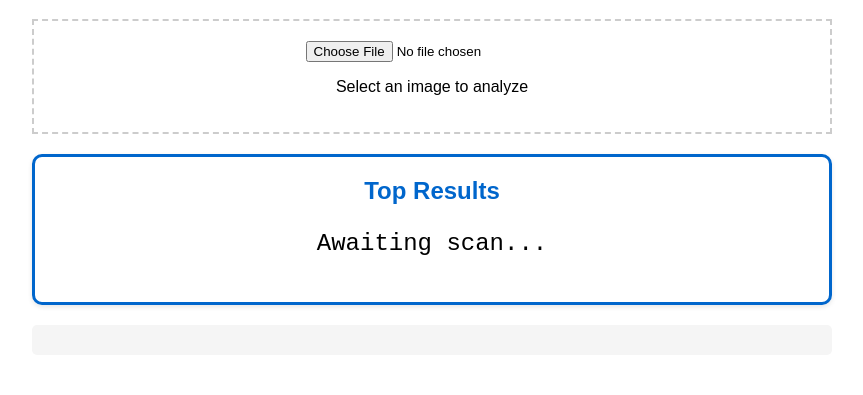
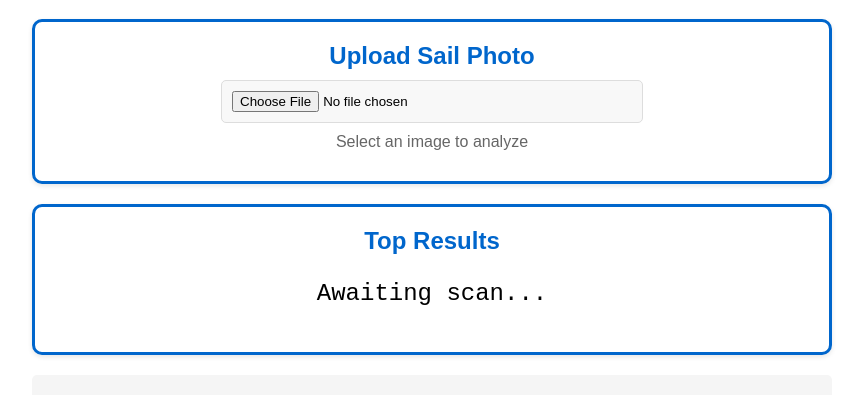
Before and after one commit to thomad99/lab007-scan, a website: page public/test2.html in a window 1280 px wide. Shown: the part 81-476 px from the top of the page, without its empty margins (208-1071 px from the left). Drawn offline with Linux system fonts and the light colour scheme.

Commit message:
Update test2.html

```diff
--- a/public/test2.html
+++ b/public/test2.html
@@ -11,10 +11,35 @@
             padding: 20px;
         }
         .upload-section {
-            border: 2px dashed #ccc;
+            background: #fff;
+            border: 3px solid #0066cc;
+            border-radius: 10px;
             padding: 20px;
+            margin: 20px 0;
             text-align: center;
-            margin: 20px 0;
+            box-shadow: 0 2px 5px rgba(0,0,0,0.1);
+        }
+        .upload-section h2 {
+            margin: 0 0 10px 0;
+            color: #0066cc;
+        }
+        .upload-section p {
+            color: #666;
+            margin: 10px 0;
+        }
+        .upload-section input[type="file"] {
+            display: block;
+            margin: 10px auto;
+            padding: 10px;
+            border: 1px solid #ddd;
+            border-radius: 5px;
+            background: #f8f8f8;
+            width: 80%;
+            max-width: 400px;
+        }
+        .upload-section input[type="file"]:hover {
+            background: #f0f0f0;
+            border-color: #0066cc;
         }
         #preview {
             max-width: 100%;
@@ -117,17 +142,19 @@
 <body>
     <h1>LAB007-Sail-Photo-Scan</h1>
     <div class="upload-section">
+        <h2>Upload Sail Photo</h2>
         <input type="file" id="imageInput" accept="image/*">
         <p>Select an image to analyze</p>
     </div>
-    <img id="preview" style="display: none;">
-    <div id="loading" class="loading">Analyzing image...</div>
 
-    <!-- Add the new top results box -->
+    <!-- Move top results box here, before the preview image -->
     <div id="topResultsBox" class="sail-number-display" style="display: block;">
         <h2>Top Results</h2>
         <div class="top-results-content">Awaiting scan...</div>
     </div>
+
+    <img id="preview" style="display: none;">
+    <div id="loading" class="loading">Analyzing image...</div>
 
     <div id="results"></div>
     <div id="sailNumberBox" class="sail-number-display" style="display: none;">
```
